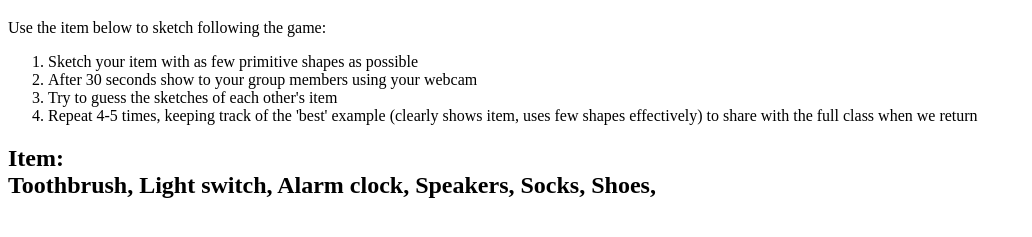
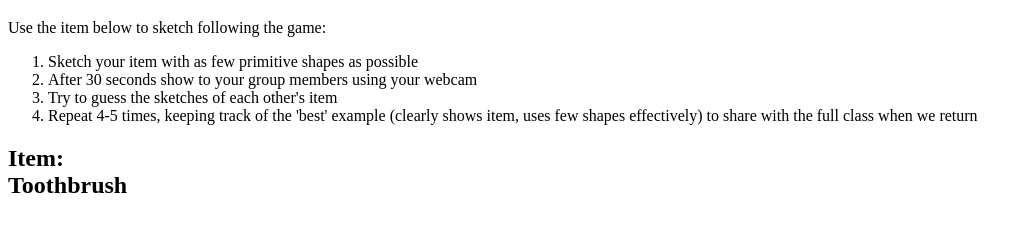
Before and after one commit to jbrlawrence/imageManipulation, a plain HTML site: page terms.html in a window 1280 px wide. Shown: the part 61-298 px from the top of the page, without its empty margins (0-1032 px from the left). Drawn offline with Linux system fonts and the light colour scheme.

Commit message:
Update terms.html
single choice

```diff
--- a/terms.html
+++ b/terms.html
@@ -27,10 +27,9 @@
 </body>
 <script defer>
 let terms = ["Alarm clock", "Backpack", "Binder", "Blankets", "Blinds", "Bookcase", "Books", "Broom", "Brush", "Bucket", "Calendar", "Candles", "Carpet", "Chair", "Clock", "Coffee table", "Comb", "Computer", "Couch", "Cup", "Curtains", "Desk", "Dishwasher", "Door stop", "Drill", "Dryer", "Dust pan", "Extension cord", "Fan", "Fire extinguisher", "Flashlight", "Flowers", "Fork", "Glasses", "Hammer", "Heater", "Houseplant", "IPhone", "Iron", "Ironing board", "Lamp", "Light bulbs", "Light switch", "Microwave", "Mop", "Mugs", "Oven", "Pants", "Pen", "Pencil", "Phone", "Piano", "Pillow", "Plate", "Pliers", "Radio", "", "Refrigerator", "Saw", "Scissors", "Screw driver", "Shirt", "Shoes", "Smoke detector", "Running Shoes", "Socks", "Sofa", "Speakers", "Spoon", "Suitcase", "Table", "Telephone", "Toaster", "Toilet paper", "Toothbrush", "Toothpaste", "TV", "Vacuum", "Vase", "Washing machine"]
-let lister = "";
-for (let i =0; i < 6; i++){
-    lister+= terms[Math.floor(Math.random()*terms.length)]+", "
-}
+
+
+   let lister = terms[Math.floor(Math.random()*terms.length)]
 
         document.getElementById("terms").innerHTML = lister;
 
```
